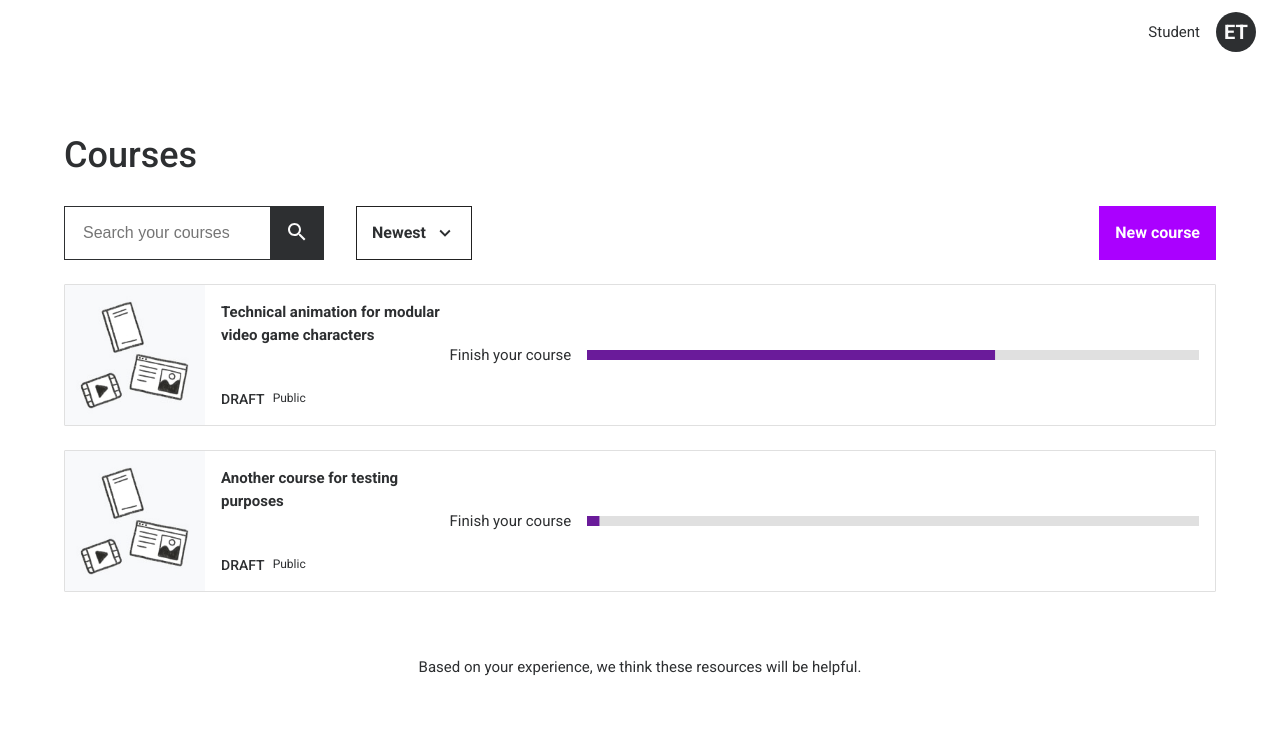
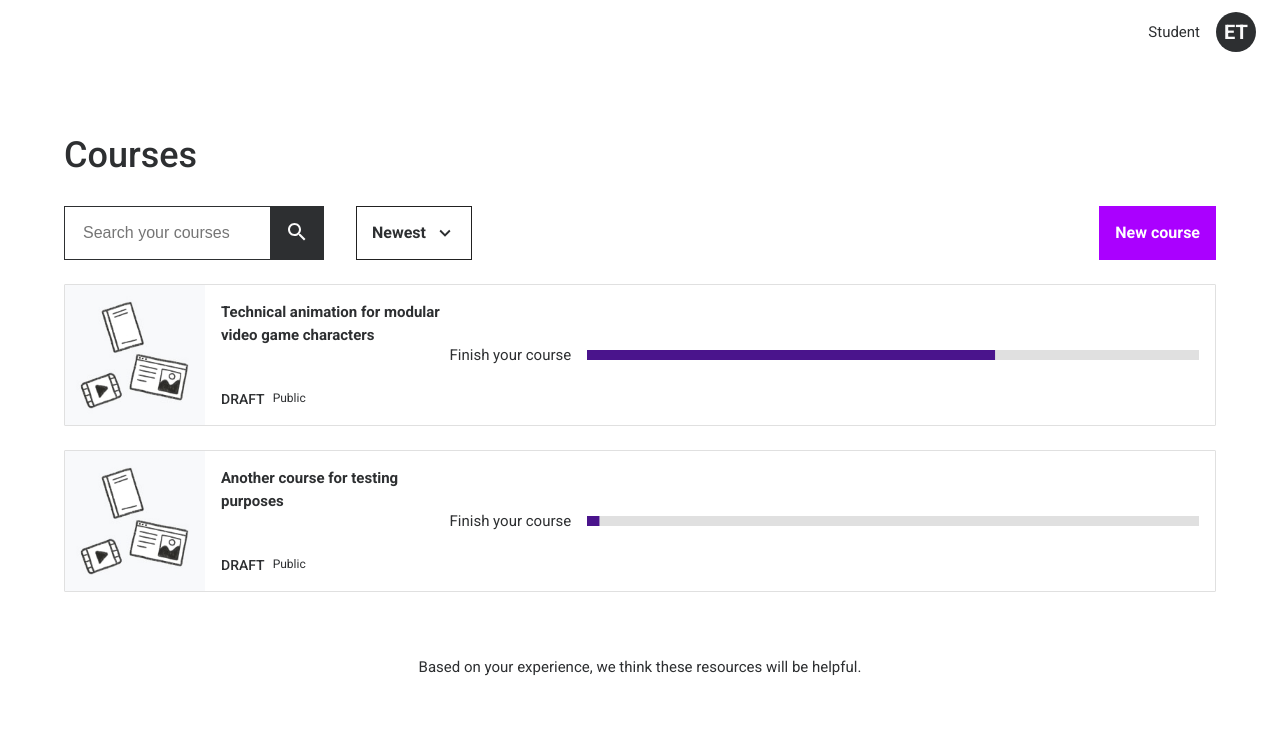
Before and after one commit to tuheli/video-course-platform, a React (Vite) app: page /instructor/courses in a window 1280 px wide. Shown: the top 741 px of the page. Built offline with nearby package versions, Linux system fonts and the light colour scheme.

Commit message:
Removed sx overrides, moved them to theme

```diff
--- a/src/components/instructor/coursedrafts/CourseDraftItem.tsx
+++ b/src/components/instructor/coursedrafts/CourseDraftItem.tsx
@@ -111,14 +111,6 @@ export const CourseDraftItem = ({ courseDraft }: CourseDraftItemProps) => {
               <LinearProgress
                 variant="determinate"
                 value={courseDraftProgressValue}
-                sx={{
-                  background: (theme) => theme.palette.grey[300],
-                  height: 10,
-                  width: '100%',
-                  '& .MuiLinearProgress-bar': {
-                    backgroundColor: 'secondary.dark',
-                  },
-                }}
               />
             </Box>
           </Stack>
```
